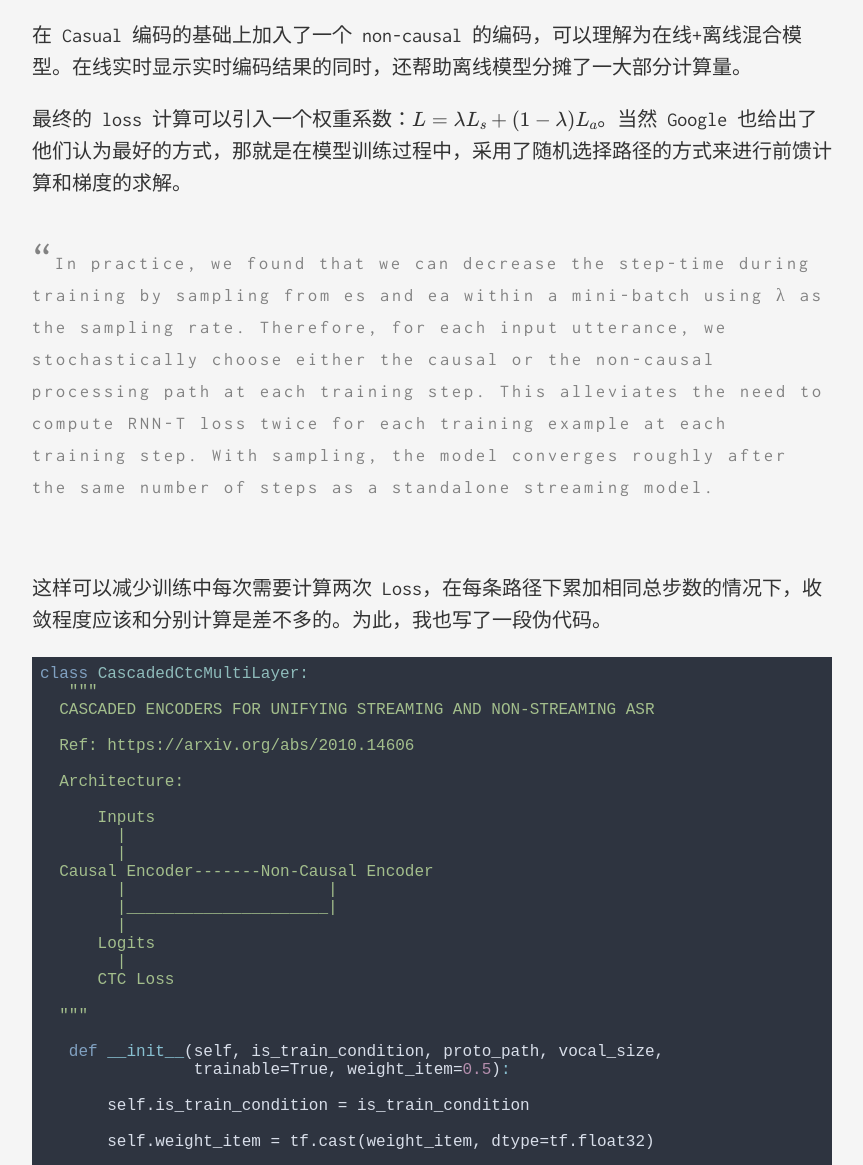
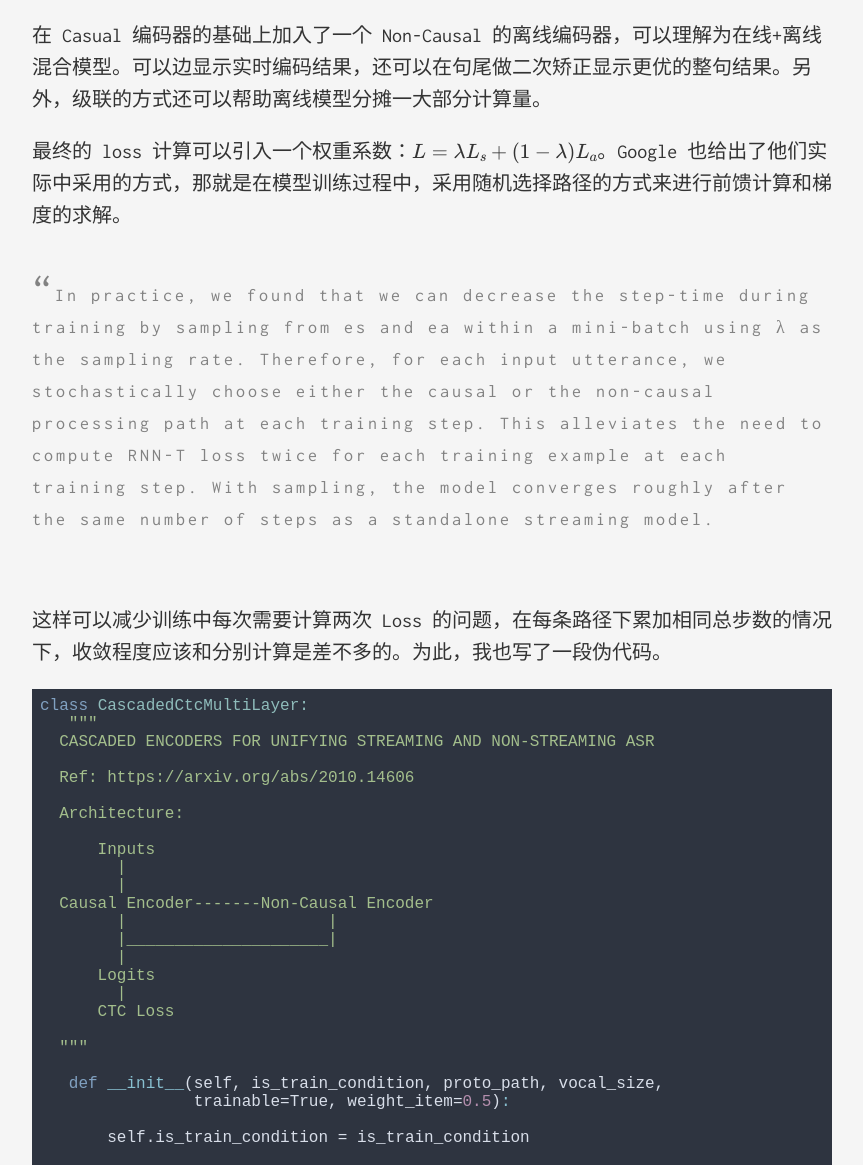
Before and after one commit to TeaPoly/TeaPoly.github.io, a Jekyll site: the page built from _posts/2021-01-14-cascaded_encoders.markdown, in a window 1280 px wide and 1400 px high, scrolled down 888 px. Shown: the part 235-1400 px from the top of the window, without its empty margins (208-1071 px from the left). Built offline with Jekyll 4.4.1, drawn with Linux system fonts in a browser that asks for light colours; formulas are drawn with MathJax 3; some of the changed text lies outside the part shown.

````diff
--- a/_posts/2021-01-14-cascaded_encoders.markdown
+++ b/_posts/2021-01-14-cascaded_encoders.markdown
@@ -12,13 +12,14 @@
 
 ![截屏2021-01-14 上午11.55.04](https://tva1.sinaimg.cn/large/008eGmZEgy1gmn33x8p35j30w00rqdjo.jpg)
 
-在 Casual 编码的基础上加入了一个 non-causal 的编码，可以理解为在线+离线混合模型。在线实时显示实时编码结果的同时，还帮助离线模型分摊了一大部分计算量。
+在 Casual 编码器的基础上加入了一个 Non-Causal 的离线编码器，可以理解为在线+离线混合模型。可以边显示实时编码结果，还可以在句尾做二次矫正显示更优的整句结果。另外，级联的方式还可以帮助离线模型分摊一大部分计算量。
 
-最终的 loss 计算可以引入一个权重系数：$L=λL_s +(1−λ)L_a$。当然 Google 也给出了他们认为最好的方式，那就是在模型训练过程中，采用了随机选择路径的方式来进行前馈计算和梯度的求解。
+最终的 loss 计算可以引入一个权重系数：$L=λL_s +(1−λ)L_a$。Google 也给出了他们实际中采用的方式，那就是在模型训练过程中，采用随机选择路径的方式来进行前馈计算和梯度的求解。
+
 
 > In practice, we found that we can decrease the step-time during training by sampling from es and ea within a mini-batch using λ as the sampling rate. Therefore, for each input utterance, we stochastically choose either the causal or the non-causal processing path at each training step. This alleviates the need to compute RNN-T loss twice for each training example at each training step. With sampling, the model converges roughly after the same number of steps as a standalone streaming model.
 
-这样可以减少训练中每次需要计算两次 Loss，在每条路径下累加相同总步数的情况下，收敛程度应该和分别计算是差不多的。为此，我也写了一段伪代码。
+这样可以减少训练中每次需要计算两次 Loss 的问题，在每条路径下累加相同总步数的情况下，收敛程度应该和分别计算是差不多的。为此，我也写了一段伪代码。
 
 ``` python
 class CascadedCtcMultiLayer:
````
Also changed, not shown: other parts of _posts/2021-01-14-cascaded_encoders.markdown (+2 -2 lines).
